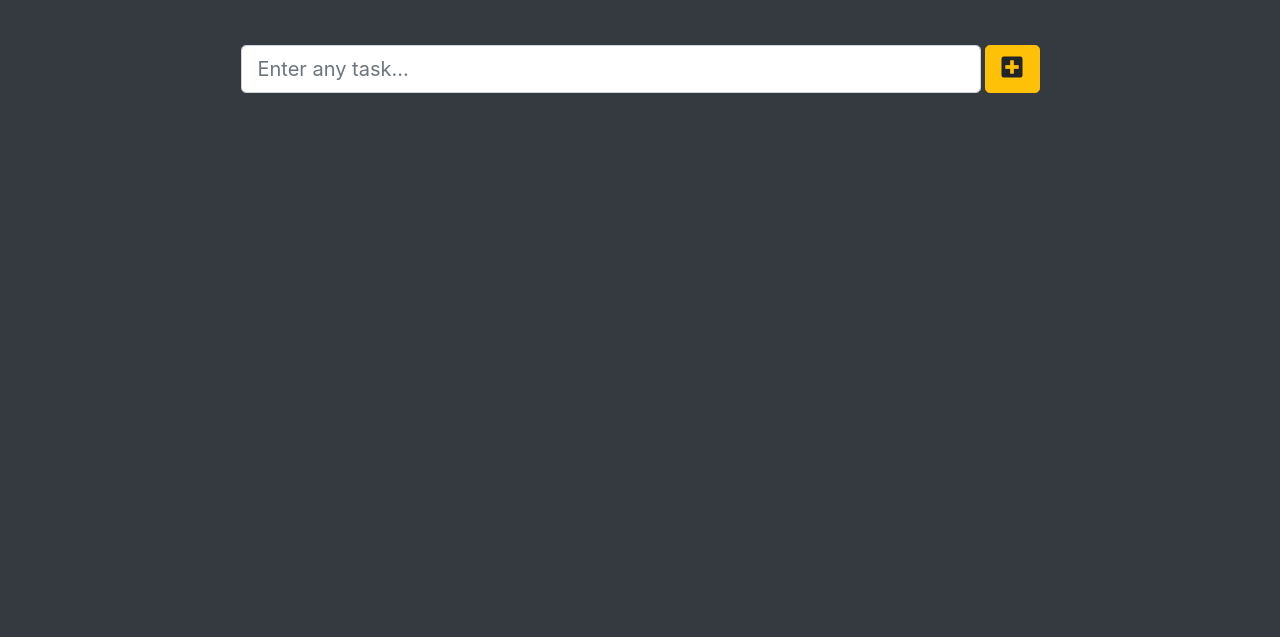
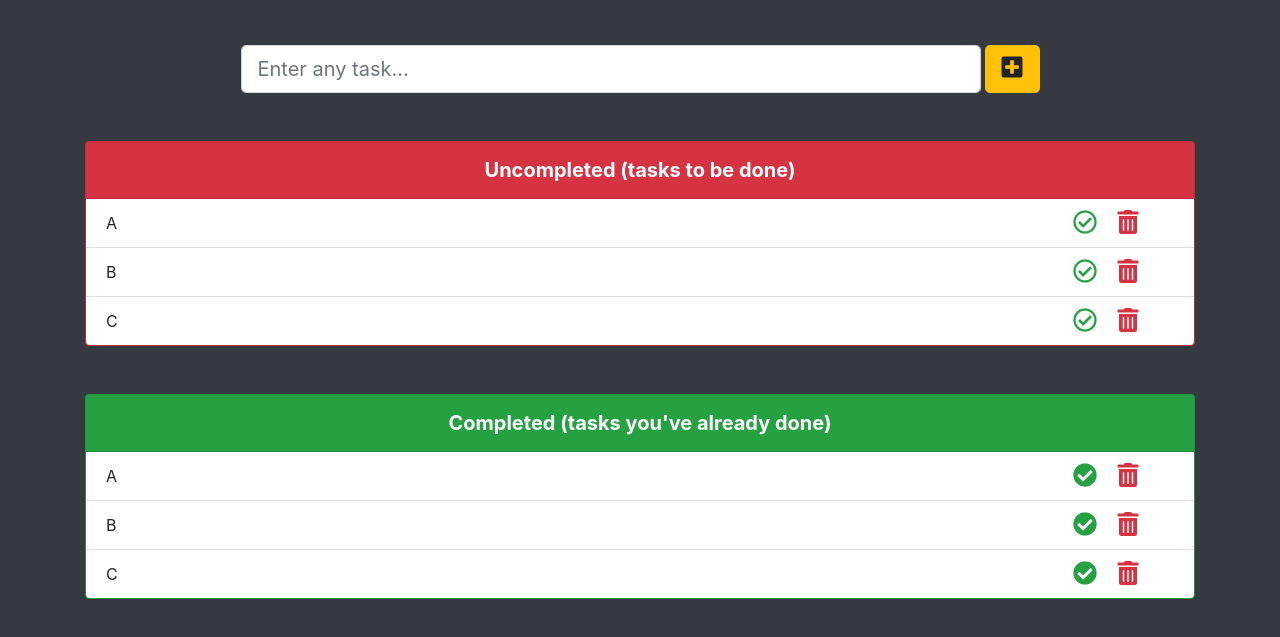
Before and after one commit to MichalBurzynski89/To-Do-List, a plain HTML site: page index.html in a window 1280 px wide. Shown: the part 137-774 px from the top of the page. Drawn offline with nearby package versions, Linux system fonts and the light colour scheme.

Commit message:
Finished application layout, added main.js file

```diff
--- a/index.html
+++ b/index.html
@@ -12,20 +12,118 @@
         crossorigin="anonymous">
     <link rel="stylesheet" href="https://use.fontawesome.com/releases/v5.3.1/css/all.css" integrity="sha384-mzrmE5qonljUremFsqc01SB46JvROS7bZs3IO2EmfFsd15uHvIt+Y8vEf7N7fWAU"
         crossorigin="anonymous">
+
+    <style>
+        .list-group-item {
+            position: relative;
+            padding-right: 20%;
+        }
+
+        .icons {
+            position: absolute;
+            top: 50%;
+            right: 5%;
+            transform: translateY(-50%);
+        }
+
+        i {
+            font-size: 1.5rem;
+        }
+
+        i.fa-check-circle {
+            margin-right: 1rem;
+            color: #26a142;
+            cursor: pointer;
+        }
+
+        i.fa-trash-alt {
+            color: #d53342;
+            cursor: pointer;
+        }
+
+        @media (max-width: 575.98px) {
+            html {
+                font-size: .75rem;
+            }
+
+            i.fa-check-circle {
+                margin-right: .5rem;
+            }
+        }
+    </style>
 </head>
 
 <body class="bg-dark">
     <div class="container">
         <div class="row">
-            <h1 class="col-12 display-3 font-weight-bold text-white text-center my-5">To-Do List</h1>
-            <form class="form-inline col-12 justify-content-center">
-                <input type="text" placeholder="Enter any task..." id="task" class="col-8 form-control form-control-lg">
-                <button type="submit" id="add" class="btn btn-warning btn-lg ml-1">
-                    <i class="fas fa-plus-square" style="font-size: 1.5rem"></i>
-                </button>
-            </form>
+            <div class="col-12">
+                <h1 class="display-3 font-weight-bold text-white text-center my-5">
+                    To-Do List
+                </h1>
+                <form id="taskInputForm" class="form-inline justify-content-center">
+                    <input type="text" placeholder="Enter any task..." id="taskInput" class="col-8 form-control form-control-lg">
+                    <button type="submit" class="btn btn-warning btn-lg ml-1">
+                        <i class="fas fa-plus-square"></i>
+                    </button>
+                </form>
+
+                <div class="card bg-danger my-5">
+                    <h5 class="card-header text-center text-white font-weight-bold py-3">
+                        Uncompleted (tasks to be done)
+                    </h5>
+                    <ul class="list-group list-group-flush">
+                        <li class="list-group-item">A
+                            <span class="icons">
+                                <i class="far fa-check-circle"></i>
+                                <i class="fas fa-trash-alt"></i>
+                            </span>
+                        </li>
+                        <li class="list-group-item">B
+                            <span class="icons">
+                                <i class="far fa-check-circle"></i>
+                                <i class="fas fa-trash-alt"></i>
+                            </span>
+                        </li>
+                        <li class="list-group-item">C
+                            <span class="icons">
+                                <i class="far fa-check-circle"></i>
+                                <i class="fas fa-trash-alt"></i>
+                            </span>
+                        </li>
+                    </ul>
+                </div>
+
+                <div class="card bg-success mb-5">
+                    <h5 class="card-header text-center text-white font-weight-bold py-3">
+                        Completed (tasks you've already done)
+                    </h5>
+                    <ul class="list-group list-group-flush">
+                        <li class="list-group-item">A
+                            <span class="icons">
+                                <i class="fas fa-check-circle"></i>
+                                <i class="fas fa-trash-alt"></i>
+                            </span>
+                        </li>
+                        <li class="list-group-item">B
+                            <span class="icons">
+                                <i class="fas fa-check-circle"></i>
+                                <i class="fas fa-trash-alt"></i>
+                            </span>
+                        </li>
+                        <li class="list-group-item">C
+                            <span class="icons">
+                                <i class="fas fa-check-circle"></i>
+                                <i class="fas fa-trash-alt"></i>
+                            </span>
+                        </li>
+                    </ul>
+                </div>
+
+            </div>
         </div>
     </div>
+
+    <script src="js/main.js"></script>
 </body>
 
 </html>
```
Also changed, not shown: js/main.js (added).
